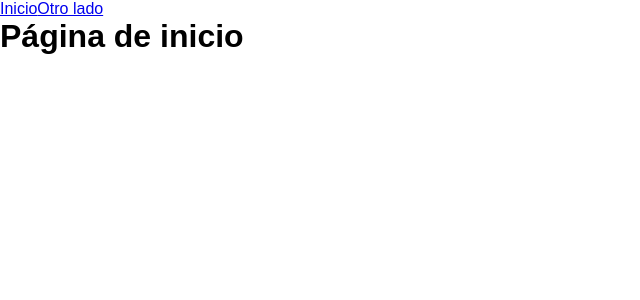
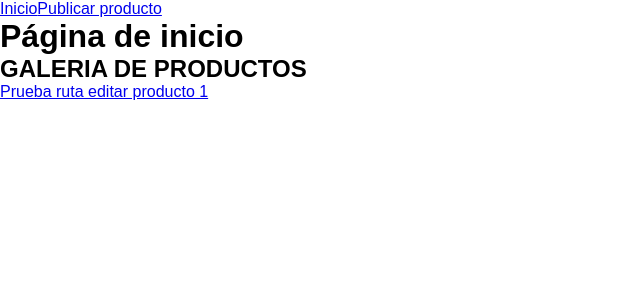
Before and after one commit to Tadeo-2404/FullStack-App-Vivero, a React (Vite) app in the folder frontend/: page / in a window 1280 px wide. Shown: the top 300 px of the page, without its empty margins (0-640 px from the left). Built offline with nearby package versions, Linux system fonts and the light colour scheme; the HTML template or start-up script is replaced by a standard one.

Commit message:
Agregando rutas galeria, publicar, editar, sin funcionalidad

```diff
--- a/frontend/src/App.jsx
+++ b/frontend/src/App.jsx
@@ -2,8 +2,11 @@ import { BrowserRouter as Router, Routes, Route } from 'react-router-dom';
 import "./App.css";
 
 import Inicio from './pages/Inicio';
+import FormPublicarProducto from './pages/FormPublicarProducto';
+import FormEditarProducto from './pages/FormEditarProducto';
+import NotFound from './pages/NotFound';
+
 import Navbar from './components/Navbar';
-import NotFound from './pages/NotFound';
 
 function App(){
     return(
@@ -11,6 +14,8 @@ function App(){
             <Navbar />
             <Routes>
                 <Route path="/" element={<Inicio />} />
+                <Route path="/admin/publicar" element={<FormPublicarProducto />} />
+                <Route path="/admin/editar/:id" element={<FormEditarProducto />} />
                 <Route path="*" element={<NotFound />} />
             </Routes>
         </Router>
--- a/frontend/src/components/Navbar.jsx
+++ b/frontend/src/components/Navbar.jsx
@@ -4,7 +4,7 @@ function Navbar(){
     return(
         <nav className="navbar">
             <NavLink to="/">Inicio</NavLink>
-            <NavLink to="/otro-lado">Otro lado</NavLink>
+            <NavLink to="/admin/publicar">Publicar producto</NavLink>
         </nav>
     )
 }
--- /dev/null
+++ b/frontend/src/pages/FormEditarProducto.jsx
@@ -0,0 +1,10 @@
+import { useParams } from "react-router-dom";
+
+function FormEditarProducto(){
+    const { id } = useParams();
+    return(
+        <h1>Formulario editar producto: {id}</h1>
+    )
+}
+
+export default FormEditarProducto;
--- /dev/null
+++ b/frontend/src/pages/FormPublicarProducto.jsx
@@ -0,0 +1,7 @@
+function FormPublicarProducto(){
+    return(
+        <h1>Formulario Publicar Producto</h1>
+    )
+}
+
+export default FormPublicarProducto;
--- a/frontend/src/pages/Inicio.jsx
+++ b/frontend/src/pages/Inicio.jsx
@@ -1,6 +1,12 @@
+import { Link } from "react-router-dom";
+
 function Inicio(){
     return(
-       <h1>Página de inicio</h1>
+        <>
+            <h1>Página de inicio</h1>
+            <h2>GALERIA DE PRODUCTOS</h2>
+            <Link to="/admin/editar/1">Prueba ruta editar producto 1</Link>
+        </>
     )
 }
 
```
